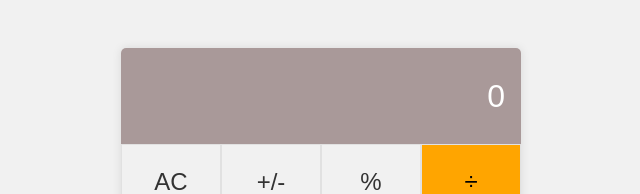
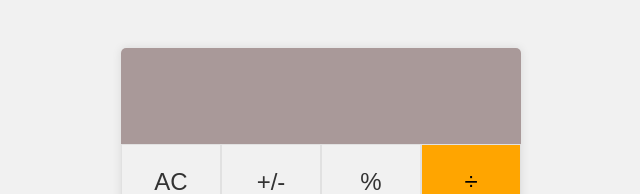
Before and after one commit to robinbenitezmora/math-magician, a React (Create React App) app: page / in a window 1280 px wide. Shown: the top 194 px of the page, without its empty margins (319-959 px from the left). Built offline with nearby package versions, Linux system fonts and the light colour scheme.

Commit message:
Give final functionality to the Calculator

```diff
--- a/src/components/Calculator.js
+++ b/src/components/Calculator.js
@@ -9,12 +9,7 @@ class Calculator extends React.Component {
   }
 
   eventCalculator(event) {
-    const { target } = event;
-    const { name } = target;
-    const { value } = target;
-    const { state } = this;
-    const data = calculate(state, { name, value });
-    this.setState(data);
+    this.setState((state) => calculate(state, event.target.textContent));
   }
 
   render() {
@@ -22,9 +17,7 @@ class Calculator extends React.Component {
     return (
       <div className="calculator">
         <div className="calculator-display">
-          {total || '0'}
-          {operation || ''}
-          {next || ''}
+          {(total || '') + (operation || '') + (next || '')}
         </div>
         <div className="calculator-buttons">
           <div className="calculator-buttons-row">
```
